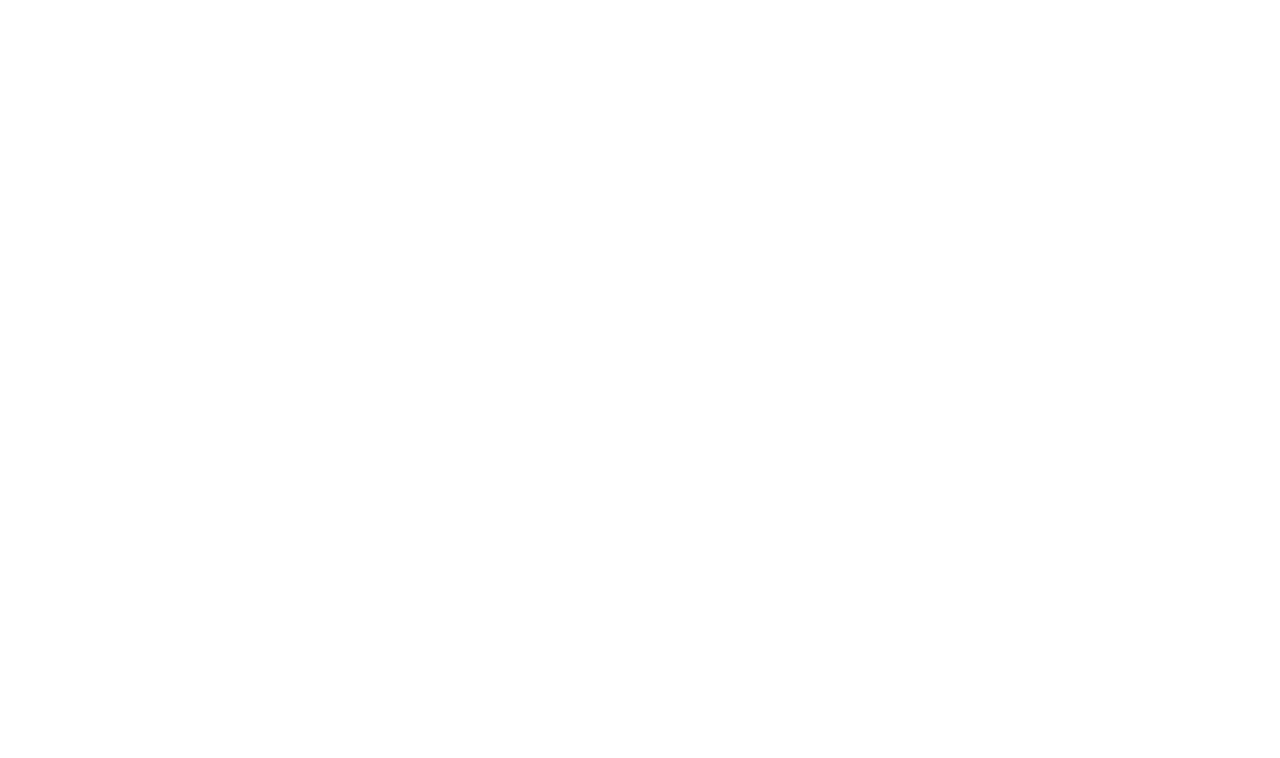
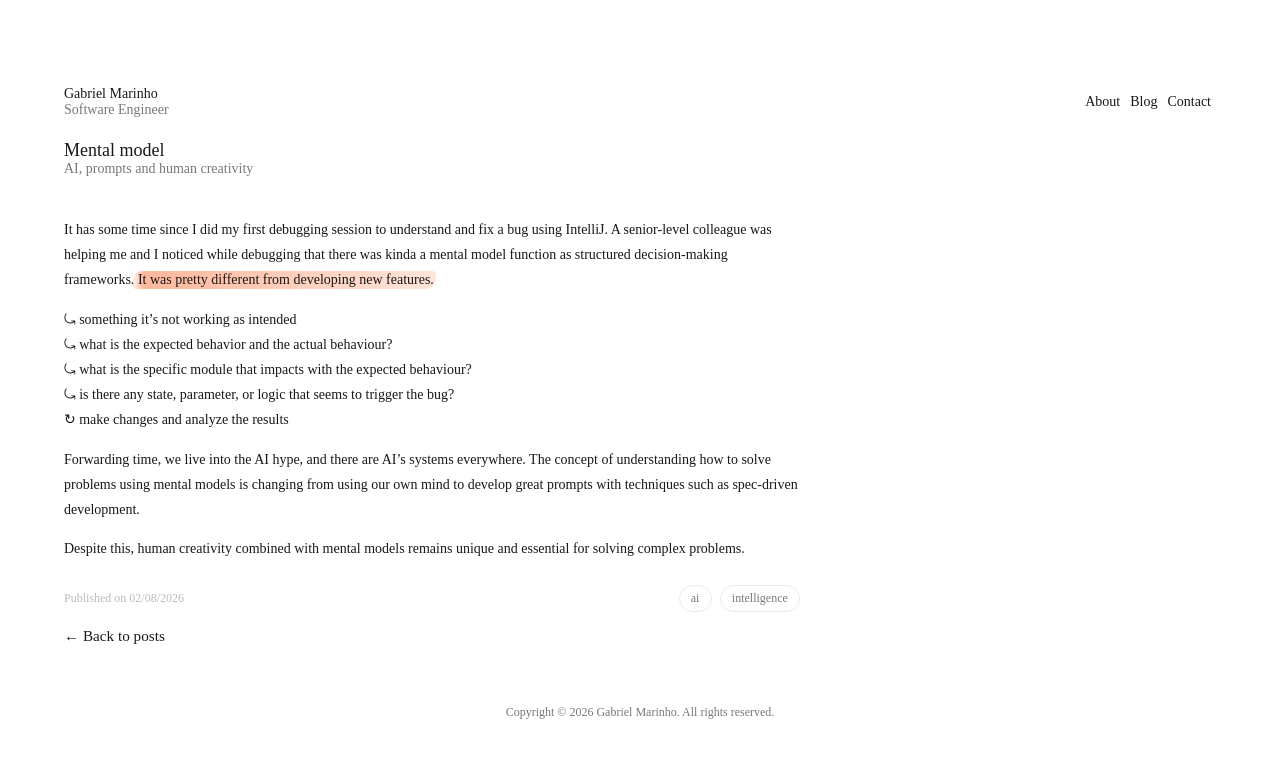
Before and after one commit to gdcmarinho/blog, an Astro site: page /post/mental-model in a window 1280 px wide. Before the commit this address had no page. Built offline with nearby package versions, Linux system fonts and the light colour scheme; Astro itself is replaced by a stand-in of ours.

Commit message:
feat: add first post about mental models and AI

```diff
--- /dev/null
+++ b/src/content/blog/mental-model.md
@@ -0,0 +1,21 @@
+---
+title: "Mental model"
+description: "AI, prompts and human creativity"
+pubDate: 2026-08-02
+updatedDate: 2026-08-02
+tags:
+  - ai
+  - intelligence
+---
+
+It has some time since I did my first debugging session to understand and fix a bug using IntelliJ. A senior-level colleague was helping me and I noticed while debugging that there was kinda a mental model function as structured decision-making frameworks. **It was pretty different from developing new features**.
+
+⤿ something it's not working as intended <br />
+⤿ what is the expected behavior and the actual behaviour? <br />
+⤿ what is the specific module that impacts with the expected behaviour? <br />
+⤿ is there any state, parameter, or logic that seems to trigger the bug? <br />
+↻ make changes and analyze the results
+
+Forwarding time, we live into the AI hype, and there are AI's systems everywhere. The concept of understanding how to solve problems using mental models is changing from using our own mind to develop great prompts with techniques such as spec-driven development.
+
+Despite this, human creativity combined with mental models remains unique and essential for solving complex problems.
--- a/src/pages/post/[slug].astro
+++ b/src/pages/post/[slug].astro
@@ -123,6 +123,22 @@ const { Content } = await render(post);
 		margin-top: 2rem;
 	}
 
+	.content :global(strong) {
+		font-weight: 500;
+		margin: 0 -0.4em;
+		padding: 0.1em 0.4em;
+		border-radius: 0.8em 0.3em;
+		background: transparent;
+		background-image: linear-gradient(
+			to right,
+			rgba(255, 77, 7, 0.05),
+			rgba(255, 77, 7, 0.4) 4%,
+			rgba(255, 77, 7, 0.15)
+		);
+		-webkit-box-decoration-break: clone;
+		box-decoration-break: clone;
+	}
+
 	.content :global(p),
 	.content :global(li) {
 		line-height: 1.8;
```
